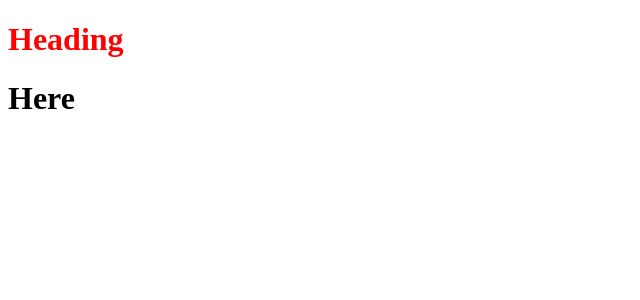
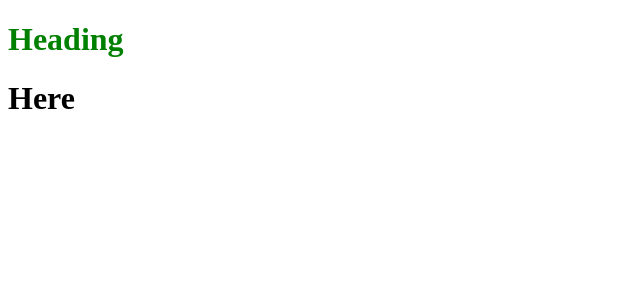
Before and after one commit to shahrukh1494/nextjs-fundamentals-practice, a Next.js app: page / in a window 1280 px wide. Shown: the top 300 px of the page, without its empty margins (0-640 px from the left). Built offline with nearby package versions, Linux system fonts and the light colour scheme.

Commit message:
added local css in index.module.css

```diff
--- /dev/null
+++ b/pages/index.module.css
@@ -0,0 +1,3 @@
+h1.red {
+  color: green;
+}
--- a/pages/index.tsx
+++ b/pages/index.tsx
@@ -1,7 +1,9 @@
+import styles from "./index.module.css";
+
 function Heading(props) {
   return (
     <div>
-      <h1 className="red">{props.heading}</h1>
+      <h1 className={styles.red}>{props.heading}</h1>
     </div>
   );
 }
```
